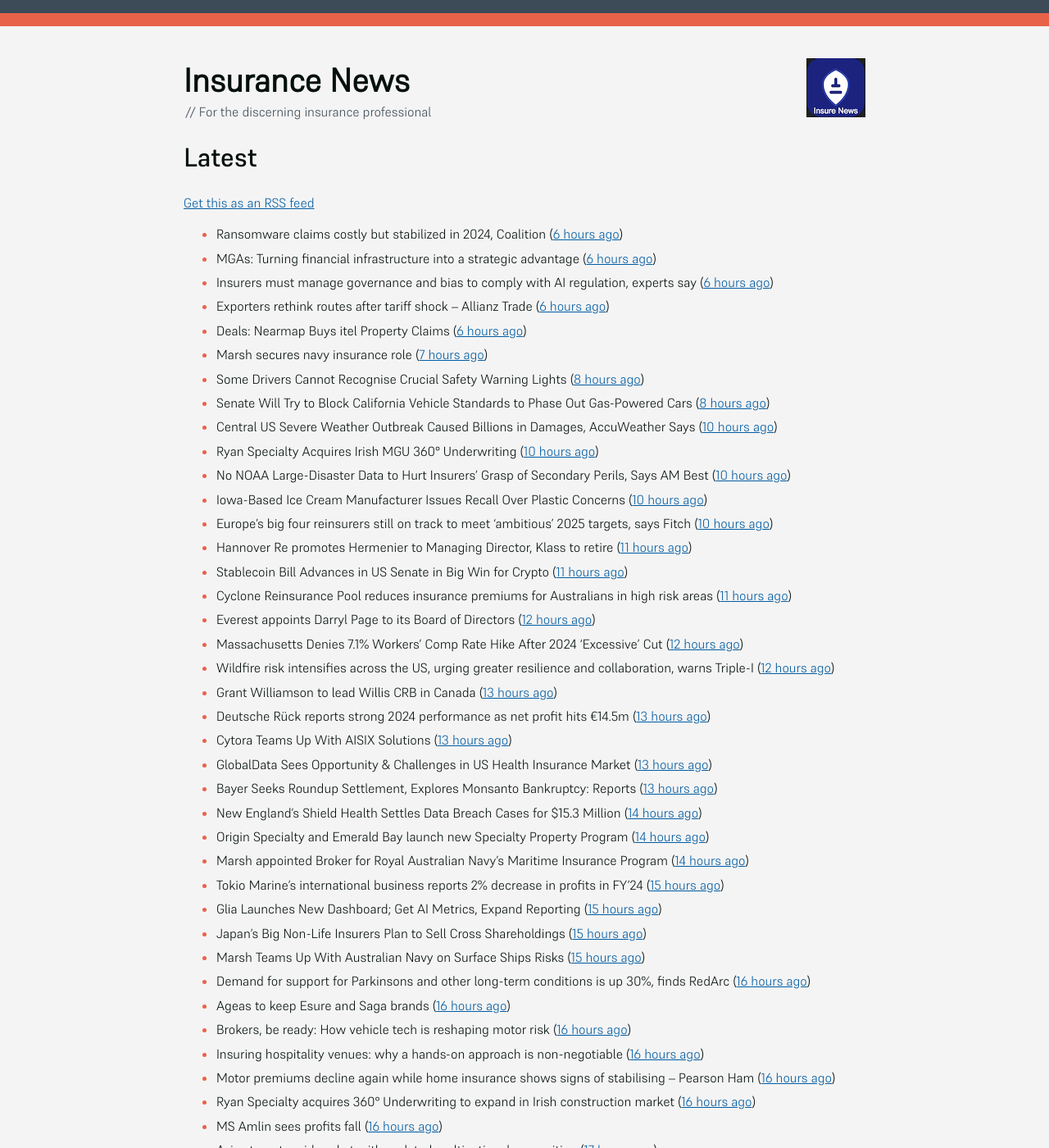
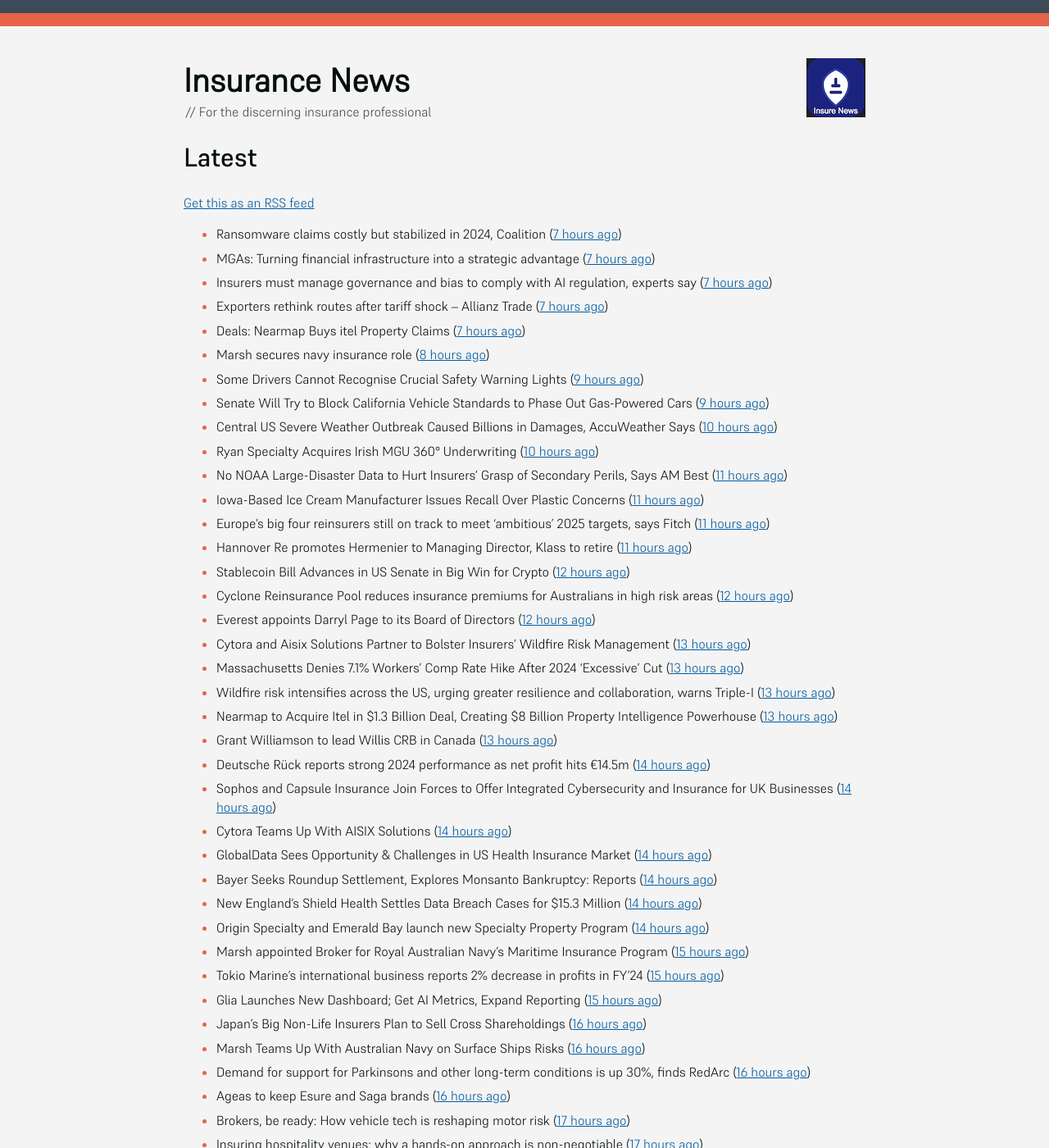
Before and after one commit to mat-0/feeds.thechels.uk, a Jekyll site: the page built from index.md, in a window 1280 px wide and 1400 px high. Shown: the whole window at 82% size. Built offline with Jekyll 4.4.1, drawn with Linux system fonts in a browser that asks for light colours; some of the changed text lies outside the part shown.

Commit message:
New Feed

```diff
--- a/index.md
+++ b/index.md
@@ -8,73 +8,80 @@ description: Latest Updates
 [Get this as an RSS feed](/feed.rss)
 
 <!-- news_marker starts -->
-- Ransomware claims costly but stabilized in 2024, Coalition ([6 hours ago](https://www.dig-in.com/news/ransomware-claims-costly-but-stabilized-in-2024-coalition))
-- MGAs: Turning financial infrastructure into a strategic advantage ([6 hours ago](https://www.dig-in.com/opinion/turning-financial-infrastructure-into-a-strategic-advantage))
-- Insurers must manage governance and bias to comply with AI regulation, experts say ([6 hours ago](https://www.dig-in.com/news/ai-governance-and-bias-become-compliance-issues-for-insurers))
-- Exporters rethink routes after tariff shock – Allianz Trade ([6 hours ago](https://www.insurancebusinessmag.com/uk/news/sme/exporters-rethink-routes-after-tariff-shock--allianz-trade-536347.aspx))
-- Deals: Nearmap Buys itel Property Claims ([6 hours ago](https://insurance-edge.net/2025/05/20/deals-nearmap-buys-itel-property-claims/))
-- Marsh secures navy insurance role ([7 hours ago](https://www.insurancebusinessmag.com/uk/news/construction-engineering/marsh-secures-navy-insurance-role-536336.aspx))
-- Some Drivers Cannot Recognise Crucial Safety Warning Lights ([8 hours ago](https://insurance-edge.net/2025/05/20/some-drivers-cannot-recognise-crucial-safety-warning-lights/))
-- Senate Will Try to Block California Vehicle Standards to Phase Out Gas-Powered Cars ([8 hours ago](https://www.insurancejournal.com/news/west/2025/05/20/824554.htm))
+- Ransomware claims costly but stabilized in 2024, Coalition ([7 hours ago](https://www.dig-in.com/news/ransomware-claims-costly-but-stabilized-in-2024-coalition))
+- MGAs: Turning financial infrastructure into a strategic advantage ([7 hours ago](https://www.dig-in.com/opinion/turning-financial-infrastructure-into-a-strategic-advantage))
+- Insurers must manage governance and bias to comply with AI regulation, experts say ([7 hours ago](https://www.dig-in.com/news/ai-governance-and-bias-become-compliance-issues-for-insurers))
+- Exporters rethink routes after tariff shock – Allianz Trade ([7 hours ago](https://www.insurancebusinessmag.com/uk/news/sme/exporters-rethink-routes-after-tariff-shock--allianz-trade-536347.aspx))
+- Deals: Nearmap Buys itel Property Claims ([7 hours ago](https://insurance-edge.net/2025/05/20/deals-nearmap-buys-itel-property-claims/))
+- Marsh secures navy insurance role ([8 hours ago](https://www.insurancebusinessmag.com/uk/news/construction-engineering/marsh-secures-navy-insurance-role-536336.aspx))
+- Some Drivers Cannot Recognise Crucial Safety Warning Lights ([9 hours ago](https://insurance-edge.net/2025/05/20/some-drivers-cannot-recognise-crucial-safety-warning-lights/))
+- Senate Will Try to Block California Vehicle Standards to Phase Out Gas-Powered Cars ([9 hours ago](https://www.insurancejournal.com/news/west/2025/05/20/824554.htm))
 - Central US Severe Weather Outbreak Caused Billions in Damages, AccuWeather Says ([10 hours ago](https://www.insurancejournal.com/news/midwest/2025/05/20/824523.htm))
 - Ryan Specialty Acquires Irish MGU 360° Underwriting ([10 hours ago](https://www.insurancejournal.com/news/international/2025/05/20/824530.htm))
-- No NOAA Large-Disaster Data to Hurt Insurers’ Grasp of Secondary Perils, Says AM Best ([10 hours ago](https://www.insurancejournal.com/news/national/2025/05/20/824515.htm))
-- Iowa-Based Ice Cream Manufacturer Issues Recall Over Plastic Concerns ([10 hours ago](https://www.insurancejournal.com/news/midwest/2025/05/20/824520.htm))
-- Europe’s big four reinsurers still on track to meet ‘ambitious’ 2025 targets, says Fitch ([10 hours ago](https://www.reinsurancene.ws/europes-big-four-reinsurers-still-on-track-to-meet-ambitious-2025-targets-says-fitch/))
+- No NOAA Large-Disaster Data to Hurt Insurers’ Grasp of Secondary Perils, Says AM Best ([11 hours ago](https://www.insurancejournal.com/news/national/2025/05/20/824515.htm))
+- Iowa-Based Ice Cream Manufacturer Issues Recall Over Plastic Concerns ([11 hours ago](https://www.insurancejournal.com/news/midwest/2025/05/20/824520.htm))
+- Europe’s big four reinsurers still on track to meet ‘ambitious’ 2025 targets, says Fitch ([11 hours ago](https://www.reinsurancene.ws/europes-big-four-reinsurers-still-on-track-to-meet-ambitious-2025-targets-says-fitch/))
 - Hannover Re promotes Hermenier to Managing Director, Klass to retire ([11 hours ago](https://www.reinsurancene.ws/hannover-re-promotes-hermenier-to-managing-director-klass-to-retire/))
-- Stablecoin Bill Advances in US Senate in Big Win for Crypto ([11 hours ago](https://www.insurancejournal.com/news/national/2025/05/20/824512.htm))
-- Cyclone Reinsurance Pool reduces insurance premiums for Australians in high risk areas ([11 hours ago](https://www.reinsurancene.ws/cyclone-reinsurance-pool-reduces-insurance-premiums-for-australians-in-high-risk-areas/))
+- Stablecoin Bill Advances in US Senate in Big Win for Crypto ([12 hours ago](https://www.insurancejournal.com/news/national/2025/05/20/824512.htm))
+- Cyclone Reinsurance Pool reduces insurance premiums for Australians in high risk areas ([12 hours ago](https://www.reinsurancene.ws/cyclone-reinsurance-pool-reduces-insurance-premiums-for-australians-in-high-risk-areas/))
 - Everest appoints Darryl Page to its Board of Directors ([12 hours ago](https://www.reinsurancene.ws/everest-appoints-darryl-page-to-its-board-of-directors/))
-- Massachusetts Denies 7.1% Workers’ Comp Rate Hike After 2024 ‘Excessive’ Cut ([12 hours ago](https://www.insurancejournal.com/news/east/2025/05/20/824489.htm))
-- Wildfire risk intensifies across the US, urging greater resilience and collaboration, warns Triple-I ([12 hours ago](https://www.reinsurancene.ws/wildfire-risk-intensifies-across-the-us-urging-greater-resilience-and-collaboration-warns-triple-i/))
+- Cytora and Aisix Solutions Partner to Bolster Insurers’ Wildfire Risk Management ([13 hours ago](https://www.insurtechinsights.com/cytora-and-aisix-solutions-partner-to-bolster-insurers-wildfire-risk-management/))
+- Massachusetts Denies 7.1% Workers’ Comp Rate Hike After 2024 ‘Excessive’ Cut ([13 hours ago](https://www.insurancejournal.com/news/east/2025/05/20/824489.htm))
+- Wildfire risk intensifies across the US, urging greater resilience and collaboration, warns Triple-I ([13 hours ago](https://www.reinsurancene.ws/wildfire-risk-intensifies-across-the-us-urging-greater-resilience-and-collaboration-warns-triple-i/))
+- Nearmap to Acquire Itel in $1.3 Billion Deal, Creating $8 Billion Property Intelligence Powerhouse ([13 hours ago](https://www.insurtechinsights.com/nearmap-to-acquire-itel-in-1-3-billion-deal-creating-8-billion-property-intelligence-powerhouse/))
 - Grant Williamson to lead Willis CRB in Canada ([13 hours ago](https://www.reinsurancene.ws/grant-williamson-to-lead-willis-crb-in-canada/))
-- Deutsche Rück reports strong 2024 performance as net profit hits €14.5m ([13 hours ago](https://www.reinsurancene.ws/deutsche-ruck-reports-strong-2024-performance-as-net-profit-hits-e14-5m/))
-- Cytora Teams Up With AISIX Solutions ([13 hours ago](https://insurance-edge.net/2025/05/20/cytora-teams-up-with-aisix-solutions/))
-- GlobalData Sees Opportunity & Challenges in US Health Insurance Market ([13 hours ago](https://insurance-edge.net/2025/05/20/globaldata-sees-opportunity-challenges-in-us-health-insurance-market/))
-- Bayer Seeks Roundup Settlement, Explores Monsanto Bankruptcy: Reports ([13 hours ago](https://www.insurancejournal.com/news/national/2025/05/20/824477.htm))
+- Deutsche Rück reports strong 2024 performance as net profit hits €14.5m ([14 hours ago](https://www.reinsurancene.ws/deutsche-ruck-reports-strong-2024-performance-as-net-profit-hits-e14-5m/))
+- Sophos and Capsule Insurance Join Forces to Offer Integrated Cybersecurity and Insurance for UK Businesses ([14 hours ago](https://www.insurtechinsights.com/sophos-and-capsule-insurance-join-forces-to-offer-integrated-cybersecurity-and-insurance-for-uk-businesses/))
+- Cytora Teams Up With AISIX Solutions ([14 hours ago](https://insurance-edge.net/2025/05/20/cytora-teams-up-with-aisix-solutions/))
+- GlobalData Sees Opportunity & Challenges in US Health Insurance Market ([14 hours ago](https://insurance-edge.net/2025/05/20/globaldata-sees-opportunity-challenges-in-us-health-insurance-market/))
+- Bayer Seeks Roundup Settlement, Explores Monsanto Bankruptcy: Reports ([14 hours ago](https://www.insurancejournal.com/news/national/2025/05/20/824477.htm))
 - New England’s Shield Health Settles Data Breach Cases for $15.3 Million ([14 hours ago](https://www.insurancejournal.com/news/east/2025/05/20/824475.htm))
 - Origin Specialty and Emerald Bay launch new Specialty Property Program ([14 hours ago](https://www.reinsurancene.ws/origin-specialty-and-emerald-bay-launch-new-specialty-property-program/))
-- Marsh appointed Broker for Royal Australian Navy’s Maritime Insurance Program ([14 hours ago](https://www.reinsurancene.ws/marsh-appointed-broker-for-royal-australian-navys-maritime-insurance-program/))
+- Marsh appointed Broker for Royal Australian Navy’s Maritime Insurance Program ([15 hours ago](https://www.reinsurancene.ws/marsh-appointed-broker-for-royal-australian-navys-maritime-insurance-program/))
 - Tokio Marine’s international business reports 2% decrease in profits in FY’24 ([15 hours ago](https://www.reinsurancene.ws/tokio-marines-international-business-reports-2-decrease-in-profits-in-fy24/))
 - Glia Launches New Dashboard; Get AI Metrics, Expand Reporting ([15 hours ago](https://insurance-edge.net/2025/05/20/glia-launches-new-dashboard-get-ai-metrics-expand-reporting/))
-- Japan’s Big Non-Life Insurers Plan to Sell Cross Shareholdings ([15 hours ago](https://www.insurancejournal.com/news/international/2025/05/20/824468.htm))
-- Marsh Teams Up With Australian Navy on Surface Ships Risks ([15 hours ago](https://insurance-edge.net/2025/05/20/marsh-teams-up-with-australian-navy-on-surface-ships-risks/))
+- Japan’s Big Non-Life Insurers Plan to Sell Cross Shareholdings ([16 hours ago](https://www.insurancejournal.com/news/international/2025/05/20/824468.htm))
+- Marsh Teams Up With Australian Navy on Surface Ships Risks ([16 hours ago](https://insurance-edge.net/2025/05/20/marsh-teams-up-with-australian-navy-on-surface-ships-risks/))
 - Demand for support for Parkinsons and other long-term conditions is up 30%, finds RedArc ([16 hours ago](https://ifamagazine.com/demand-for-support-for-parkinsons-and-other-long-term-conditions-is-up-30-finds-redarc/))
 - Ageas to keep Esure and Saga brands ([16 hours ago](https://www.postonline.co.uk/news/7957788/ageas-to-keep-esure-and-saga-brands))
-- Brokers, be ready: How vehicle tech is reshaping motor risk ([16 hours ago](https://www.insurancebusinessmag.com/uk/news/auto-motor/brokers-be-ready-how-vehicle-tech-is-reshaping-motor-risk-536269.aspx))
-- Insuring hospitality venues: why a hands-on approach is non-negotiable ([16 hours ago](https://www.insurancebusinessmag.com/uk/news/hospitality/insuring-hospitality-venues-why-a-handson-approach-is-nonnegotiable-536268.aspx))
-- Motor premiums decline again while home insurance shows signs of stabilising – Pearson Ham ([16 hours ago](https://www.insurancebusinessmag.com/uk/news/auto-motor/motor-premiums-decline-again-while-home-insurance-shows-signs-of-stabilising--pearson-ham-536267.aspx))
-- Ryan Specialty acquires 360° Underwriting to expand in Irish construction market ([16 hours ago](https://www.insurancebusinessmag.com/uk/news/breaking-news/ryan-specialty-acquires-360-underwriting-to-expand-in-irish-construction-market-536266.aspx))
-- MS Amlin sees profits fall ([16 hours ago](https://www.insurancebusinessmag.com/uk/news/breaking-news/ms-amlin-sees-profits-fall-536259.aspx))
+- Brokers, be ready: How vehicle tech is reshaping motor risk ([17 hours ago](https://www.insurancebusinessmag.com/uk/news/auto-motor/brokers-be-ready-how-vehicle-tech-is-reshaping-motor-risk-536269.aspx))
+- Insuring hospitality venues: why a hands-on approach is non-negotiable ([17 hours ago](https://www.insurancebusinessmag.com/uk/news/hospitality/insuring-hospitality-venues-why-a-handson-approach-is-nonnegotiable-536268.aspx))
+- Motor premiums decline again while home insurance shows signs of stabilising – Pearson Ham ([17 hours ago](https://www.insurancebusinessmag.com/uk/news/auto-motor/motor-premiums-decline-again-while-home-insurance-shows-signs-of-stabilising--pearson-ham-536267.aspx))
+- Ryan Specialty acquires 360° Underwriting to expand in Irish construction market ([17 hours ago](https://www.insurancebusinessmag.com/uk/news/breaking-news/ryan-specialty-acquires-360-underwriting-to-expand-in-irish-construction-market-536266.aspx))
+- MS Amlin sees profits fall ([17 hours ago](https://www.insurancebusinessmag.com/uk/news/breaking-news/ms-amlin-sees-profits-fall-536259.aspx))
 - Aviva targets midmarket with updated multinational proposition ([17 hours ago](https://www.postonline.co.uk/broker/7957787/aviva-targets-midmarket-with-updated-multinational-proposition))
+- USAA Names Brian Goldman as New Chief Risk Officer ([18 hours ago](https://www.insurtechinsights.com/usaa-names-brian-goldman-as-new-chief-risk-officer/))
 - FCA defends decision to ditch insurance CPD ([18 hours ago](https://www.postonline.co.uk/news/7957780/fca-defends-decision-to-ditch-insurance-cpd))
-- People Moves: Boroughs Named Chubb Group Vice Chairman, Hogan Succeeds Boroughs as Investment Officer; Cushing Named Head of Construction at Zurich NA ([19 hours ago](https://www.insurancejournal.com/news/national/2025/05/20/824390.htm))
-- More Tornadoes Plow Through Central US, Leaving Thousands Without Power ([19 hours ago](https://www.insurancejournal.com/news/southeast/2025/05/20/824450.htm))
+- People Moves: Boroughs Named Chubb Group Vice Chairman, Hogan Succeeds Boroughs as Investment Officer; Cushing Named Head of Construction at Zurich NA ([20 hours ago](https://www.insurancejournal.com/news/national/2025/05/20/824390.htm))
+- More Tornadoes Plow Through Central US, Leaving Thousands Without Power ([20 hours ago](https://www.insurancejournal.com/news/southeast/2025/05/20/824450.htm))
 - Ministry of Justice's Legal Aid Agency suspends services amid cyberattack ([20 hours ago](https://www.insurancebusinessmag.com/uk/news/cyber/ministry-of-justices-legal-aid-agency-suspends-services-amid-cyberattack-536241.aspx))
 - Aviva on how a garden can protect your property from extreme weather ([20 hours ago](https://www.insurancebusinessmag.com/uk/news/property-insurance/aviva-on-how-a-garden-can-protect-your-property-from-extreme-weather-536238.aspx))
-- Allianz unveils Unity Awards ([20 hours ago](https://www.insurancebusinessmag.com/uk/news/breaking-news/allianz-unveils-unity-awards-536237.aspx))
-- AmTrust International reports progress in Turkey ([20 hours ago](https://www.insurancebusinessmag.com/uk/news/breaking-news/amtrust-international-reports-progress-in-turkey-536236.aspx))
-- Could Your Tech Stack Use a Spring Cleaning? How to Reduce Insurance IT Complexity with APIs ([20 hours ago](https://www.insurancejournal.com/blogs/agentsync/2025/05/20/822951.htm))
-- Driverless Trucking Firm Aurora Puts Human Back in Driver’s Seat ([20 hours ago](https://www.insurancejournal.com/news/southcentral/2025/05/20/824443.htm))
-- Big Interview: Jason Richards, Swiss Re ([20 hours ago](https://www.postonline.co.uk/reinsurance/7957541/big-interview-jason-richards-swiss-re))
+- Allianz unveils Unity Awards ([21 hours ago](https://www.insurancebusinessmag.com/uk/news/breaking-news/allianz-unveils-unity-awards-536237.aspx))
+- AmTrust International reports progress in Turkey ([21 hours ago](https://www.insurancebusinessmag.com/uk/news/breaking-news/amtrust-international-reports-progress-in-turkey-536236.aspx))
+- Could Your Tech Stack Use a Spring Cleaning? How to Reduce Insurance IT Complexity with APIs ([21 hours ago](https://www.insurancejournal.com/blogs/agentsync/2025/05/20/822951.htm))
+- Driverless Trucking Firm Aurora Puts Human Back in Driver’s Seat ([21 hours ago](https://www.insurancejournal.com/news/southcentral/2025/05/20/824443.htm))
+- Big Interview: Jason Richards, Swiss Re ([21 hours ago](https://www.postonline.co.uk/reinsurance/7957541/big-interview-jason-richards-swiss-re))
 - APCIA: Record Shows ‘Minimal Complaints’ on Hurricane Milton, Helene Claims ([21 hours ago](https://www.insurancejournal.com/news/national/2025/05/20/824364.htm))
-- Italy’s Data Watchdog Fines AI Company Replika’s Developer $5.6 Million ([21 hours ago](https://www.insurancejournal.com/news/international/2025/05/20/824403.htm))
-- EY Negligently Missed Huge Fraud at Collapsed Hospital Operator, $3B UK Trial Hears ([21 hours ago](https://www.insurancejournal.com/news/international/2025/05/20/824369.htm))
-- EU Will Propose to G7 Nations a Reduction in Sanctions Price Cap for Russian Oil ([21 hours ago](https://www.insurancejournal.com/news/international/2025/05/20/824398.htm))
-- Motion Specialty Launches Lloyd’s MGU, Founded by Former Hiscox Executives ([21 hours ago](https://www.insurancejournal.com/news/international/2025/05/20/824409.htm))
-- FCC Approves Verizon Deal to Acquire Frontier After DEI Changes ([21 hours ago](https://www.insurancejournal.com/news/national/2025/05/20/824415.htm))
-- People Moves: O’Day Named Acting Director of Oregon DCBS, Keen as Acting Insurance Commissioner ([21 hours ago](https://www.insurancejournal.com/news/west/2025/05/20/824095.htm))
-- Maryland Officials Say Autopsies Misclassified Deaths in Police Custody ([21 hours ago](https://www.insurancejournal.com/news/east/2025/05/20/824439.htm))
-- US Aviation Authorities Probe LaGuardia Runway Close Call ([21 hours ago](https://www.insurancejournal.com/news/east/2025/05/20/824432.htm))
-- Idaho Police Release Names of 6 Killed in Yellowstone Tour Crash Amid Investigation ([21 hours ago](https://www.insurancejournal.com/news/west/2025/05/20/824420.htm))
-- A new era for justice in Northern Ireland? ([21 hours ago](https://www.postonline.co.uk/claims/7957782/a-new-era-for-justice-in-northern-ireland))
-- Train Strikes Family on Ohio Railroad Bridge, Killing 3 ([21 hours ago](https://www.insurancejournal.com/news/midwest/2025/05/20/824453.htm))
+- Italy’s Data Watchdog Fines AI Company Replika’s Developer $5.6 Million ([22 hours ago](https://www.insurancejournal.com/news/international/2025/05/20/824403.htm))
+- EY Negligently Missed Huge Fraud at Collapsed Hospital Operator, $3B UK Trial Hears ([22 hours ago](https://www.insurancejournal.com/news/international/2025/05/20/824369.htm))
+- EU Will Propose to G7 Nations a Reduction in Sanctions Price Cap for Russian Oil ([22 hours ago](https://www.insurancejournal.com/news/international/2025/05/20/824398.htm))
+- Motion Specialty Launches Lloyd’s MGU, Founded by Former Hiscox Executives ([22 hours ago](https://www.insurancejournal.com/news/international/2025/05/20/824409.htm))
+- FCC Approves Verizon Deal to Acquire Frontier After DEI Changes ([22 hours ago](https://www.insurancejournal.com/news/national/2025/05/20/824415.htm))
+- People Moves: O’Day Named Acting Director of Oregon DCBS, Keen as Acting Insurance Commissioner ([22 hours ago](https://www.insurancejournal.com/news/west/2025/05/20/824095.htm))
+- Maryland Officials Say Autopsies Misclassified Deaths in Police Custody ([22 hours ago](https://www.insurancejournal.com/news/east/2025/05/20/824439.htm))
+- US Aviation Authorities Probe LaGuardia Runway Close Call ([22 hours ago](https://www.insurancejournal.com/news/east/2025/05/20/824432.htm))
+- Idaho Police Release Names of 6 Killed in Yellowstone Tour Crash Amid Investigation ([22 hours ago](https://www.insurancejournal.com/news/west/2025/05/20/824420.htm))
+- A new era for justice in Northern Ireland? ([22 hours ago](https://www.postonline.co.uk/claims/7957782/a-new-era-for-justice-in-northern-ireland))
+- Train Strikes Family on Ohio Railroad Bridge, Killing 3 ([22 hours ago](https://www.insurancejournal.com/news/midwest/2025/05/20/824453.htm))
 - AI data management crucial for insurers' compliance ([1 days ago](https://www.dig-in.com/news/ai-data-management-crucial-for-insurers-compliance))
 - Strategies for navigating regulatory changes in a digital landscape ([1 days ago](https://www.dig-in.com/opinion/strategies-for-navigating-federal-and-state-regulations))
 - Zurich targeting 30% SME growth in 2025 ([1 days ago](https://www.postonline.co.uk/news/7957779/zurich-targeting-30-sme-growth-in-2025))
+- Aviva Partners with CyberCube to Enhance Cyber Threat Detection and Exposure Management ([1 days ago](https://www.insurtechinsights.com/aviva-partners-with-cybercube-to-enhance-cyber-threat-detection-and-exposure-management/))
 - How Aviva is redefining mid-market support ([1 days ago](https://www.insurancebusinessmag.com/uk/news/breaking-news/how-aviva-is-redefining-midmarket-support-535375.aspx))
+- TELUS Health Acquires Workplace Options in $500 Million Deal, Accelerates Global Wellbeing Ambitions with GTCR Investment ([1 days ago](https://www.insurtechinsights.com/telus-health-acquires-workplace-options-in-500-million-deal-accelerates-global-wellbeing-ambitions-with-gtcr-investment/))
 - Industry reaction to the Law Comission’s will reform report ([1 days ago](https://ifamagazine.com/industry-reaction-to-the-law-comissions-will-reform-report/))
 - How can brokers ensure responsible AI usage in insurance operations? ([1 days ago](https://www.insurancebusinessmag.com/uk/news/technology/how-can-brokers-ensure-responsible-ai-usage-in-insurance-operations-536137.aspx))
+- Allstate Becomes Corporate Partner of Chicago Quantum Exchange to Advance Quantum Computing in Insurance ([1 days ago](https://www.insurtechinsights.com/allstate-becomes-corporate-partner-of-chicago-quantum-exchange-to-advance-quantum-computing-in-insurance/))
 - Why sustainable repairs and net zero goals are critical for brokers ([1 days ago](https://www.insurancebusinessmag.com/uk/news/environmental/why-sustainable-repairs-and-net-zero-goals-are-critical-for-brokers-536136.aspx))
 - Markel’s Galjaard outlines plan to double the UK business ([1 days ago](https://www.postonline.co.uk/news/7957775/markels-galjaard-outlines-plan-to-double-the-uk-business))
 - Rebekah Clement steps down from Lloyd's ([1 days ago](https://www.insurancebusinessmag.com/uk/news/breaking-news/rebekah-clement-steps-down-from-lloyds-536135.aspx))
@@ -95,6 +102,7 @@ description: Latest Updates
 - Independent agents need data support to use agentic AI ([2 days ago](https://www.dig-in.com/news/independent-agents-need-data-support-to-use-agentic-ai))
 - Relm Explains How Insurance is the Backbone For Pushing the Boundaries of Innovation ([3 days ago](https://thefintechtimes.com/relm-explains-how-insurance-is-the-backbone-for-pushing-the-boundaries-of-innovation/))
 - Basel Committee resists US pressure to downplay climate risk ([4 days ago](https://www.dig-in.com/articles/basel-committee-resists-us-pressure-to-downplay-climate-risk))
+- Cable Insurance Teams Up with TruckerCloud to Enhance Telematics Capabilities ([4 days ago](https://www.insurtechinsights.com/cable-insurance-teams-up-with-truckercloud-to-enhance-telematics-capabilities/))
 - McLarens aims for net zero by 2050 ([4 days ago](https://www.postonline.co.uk/news/7957770/mclarens-aims-for-net-zero-by-2050))
 - AI will have a greater role to play in claims despite initial hesitancy ([4 days ago](https://www.postonline.co.uk/broker/7957769/ai-will-have-a-greater-role-to-play-in-claims-despite-initial-hesitancy))
 - Ardonagh’s rebrand; Google Cloud’s expansion; Insure Your Paws’ product ([4 days ago](https://www.postonline.co.uk/news/7957764/ardonaghs-rebrand-google-clouds-expansion-insure-your-paws-product))
@@ -108,6 +116,8 @@ description: Latest Updates
 - Penny Black’s Social Diary: Markerstudy’s premiere; iCan’s lassi ([4 days ago](https://www.postonline.co.uk/people/7957568/penny-blacks-social-diary-markerstudys-premiere-icans-lassi))
 - How insurers can use systemic risk knowledge internally ([5 days ago](https://www.dig-in.com/opinion/how-insurers-can-use-systemic-risk-knowledge-internally))
 - Tiernan calls out ‘egregious trading behaviours’ at Lloyd’s ([5 days ago](https://www.postonline.co.uk/lloydslondon/7957765/tiernan-calls-out-egregious-trading-behaviours-at-lloyds))
+- Nationwide Partners with Kadance to Offer Genomics-Based Precision Health to Life Insurance Customers ([5 days ago](https://www.insurtechinsights.com/nationwide-partners-with-kadance-to-offer-genomics-based-precision-health-to-life-insurance-customers/))
+- Tinubu Secures $45 Million to Accelerate Global Leadership in Specialty Insurance SaaS ([5 days ago](https://www.insurtechinsights.com/tinubu-secures-45-million-to-accelerate-global-leadership-in-specialty-insurance-saas/))
 - ‘Don’t preach to us’, pleads Pen CEO ([5 days ago](https://www.postonline.co.uk/broker/7957752/dont-preach-to-us-pleads-pen-ceo))
 - DLG deal ‘on course’ and not a distraction for Aviva ([5 days ago](https://www.postonline.co.uk/news/7957750/dlg-deal-on-course-and-not-a-distraction-for-aviva))
 - Q&A: Andy Hutchinson, Turvi ([5 days ago](https://www.postonline.co.uk/technology/7957394/qa-andy-hutchinson-turvi))
```
